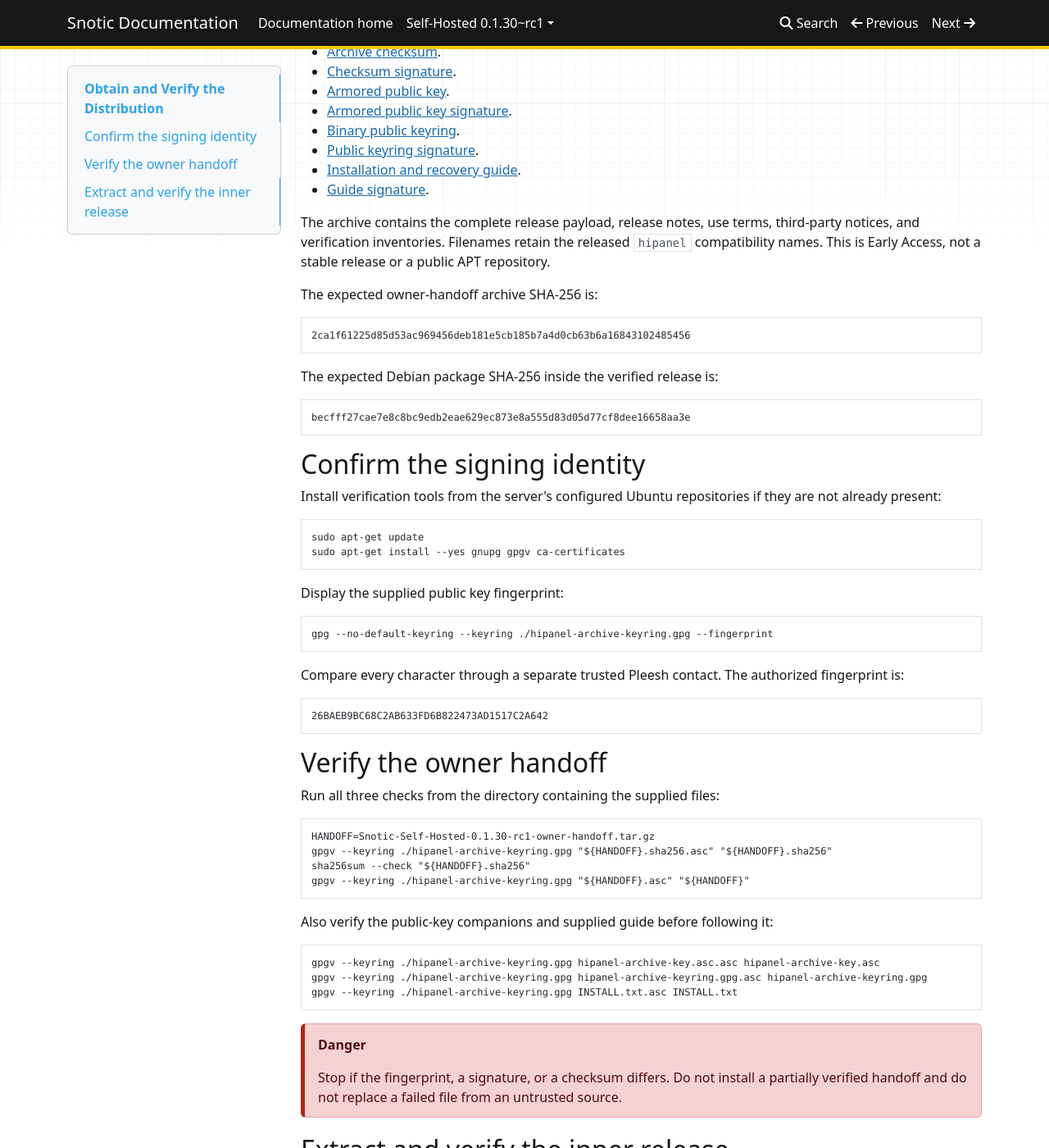
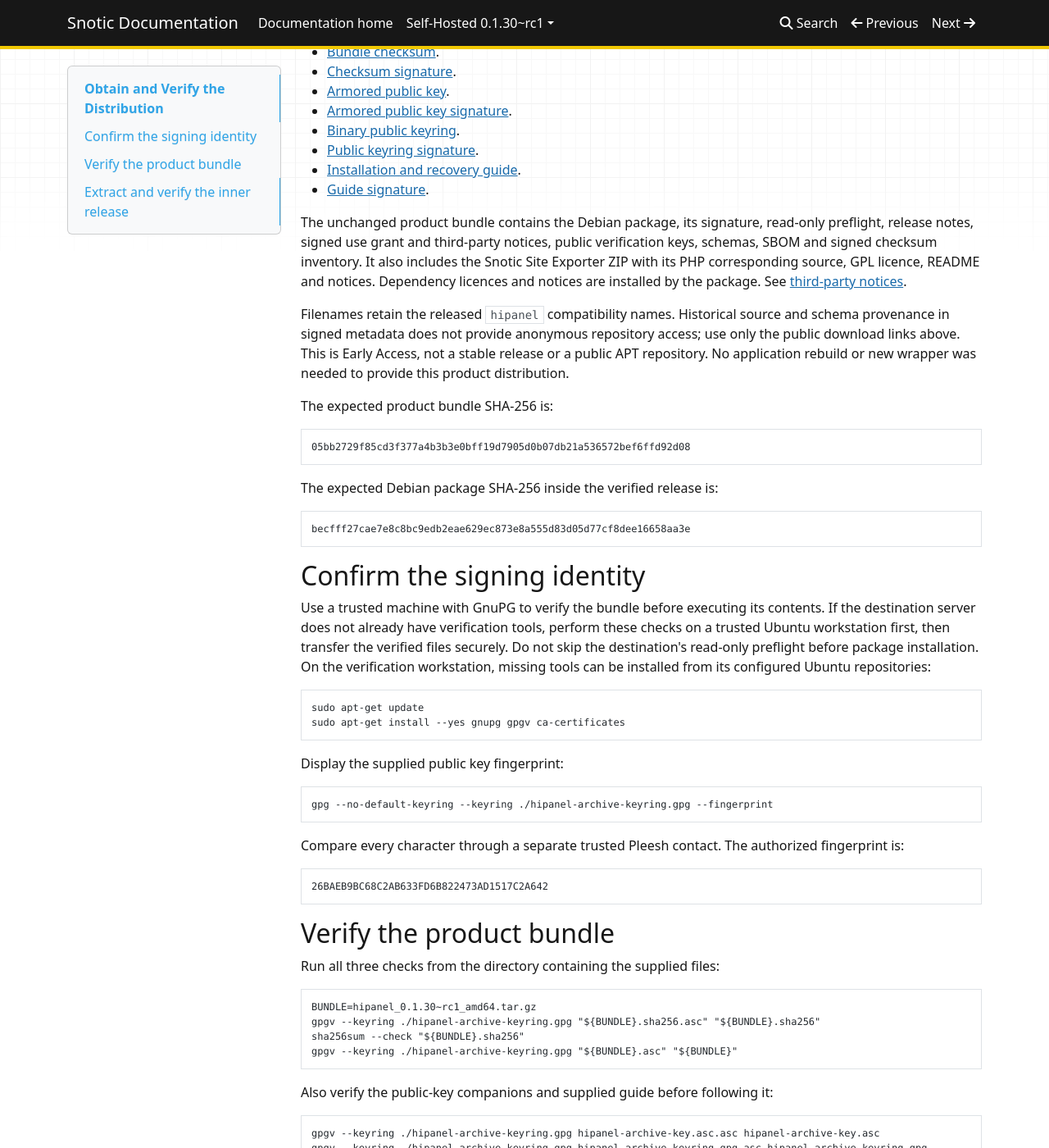
Before and after one commit to PLEESH/Snotic-Docs, an MkDocs documentation site: the page built from docs/self-hosted/0.1.30-rc1/obtain-and-verify.md, in a window 1280 px wide and 1400 px high, scrolled down 527 px. Shown: the whole window at 82% size. Built offline with MkDocs 1.6.1, drawn with Linux system fonts in a browser that asks for light colours; nearby versions of some CDN libraries; some of the changed text lies outside the part shown.

Commit message:
Select unchanged public product bundle and exclude custody artifacts

````diff
--- a/docs/self-hosted/0.1.30-rc1/obtain-and-verify.md
+++ b/docs/self-hosted/0.1.30-rc1/obtain-and-verify.md
@@ -2,7 +2,7 @@
 
 > **Version: Snotic Self-Hosted 0.1.30~rc1 | Status: Early Access**
 
-Download the ten unchanged release files from the
+Download the product bundle and its listed verification companions from the
 [Snotic Self-Hosted download page](https://packages.snotic.com/). No login,
 email address, recipient allowlist, or expiring download token is required.
 The page lists the exact size and SHA-256 of every file.
@@ -16,10 +16,10 @@ The page lists the exact size and SHA-256 of every file.
 
 Obtain these files together:
 
-- [Complete release archive](https://packages.snotic.com/self-hosted/0.1.30-rc1/Snotic-Self-Hosted-0.1.30-rc1-owner-handoff.tar.gz).
-- [Archive signature](https://packages.snotic.com/self-hosted/0.1.30-rc1/Snotic-Self-Hosted-0.1.30-rc1-owner-handoff.tar.gz.asc).
-- [Archive checksum](https://packages.snotic.com/self-hosted/0.1.30-rc1/Snotic-Self-Hosted-0.1.30-rc1-owner-handoff.tar.gz.sha256).
-- [Checksum signature](https://packages.snotic.com/self-hosted/0.1.30-rc1/Snotic-Self-Hosted-0.1.30-rc1-owner-handoff.tar.gz.sha256.asc).
+- [Complete product bundle](https://packages.snotic.com/self-hosted/0.1.30-rc1/hipanel_0.1.30~rc1_amd64.tar.gz).
+- [Bundle signature](https://packages.snotic.com/self-hosted/0.1.30-rc1/hipanel_0.1.30~rc1_amd64.tar.gz.asc).
+- [Bundle checksum](https://packages.snotic.com/self-hosted/0.1.30-rc1/hipanel_0.1.30~rc1_amd64.tar.gz.sha256).
+- [Checksum signature](https://packages.snotic.com/self-hosted/0.1.30-rc1/hipanel_0.1.30~rc1_amd64.tar.gz.sha256.asc).
 - [Armored public key](https://packages.snotic.com/self-hosted/0.1.30-rc1/hipanel-archive-key.asc).
 - [Armored public key signature](https://packages.snotic.com/self-hosted/0.1.30-rc1/hipanel-archive-key.asc.asc).
 - [Binary public keyring](https://packages.snotic.com/self-hosted/0.1.30-rc1/hipanel-archive-keyring.gpg).
@@ -27,15 +27,23 @@ Obtain these files together:
 - [Installation and recovery guide](https://packages.snotic.com/self-hosted/0.1.30-rc1/INSTALL.txt).
 - [Guide signature](https://packages.snotic.com/self-hosted/0.1.30-rc1/INSTALL.txt.asc).
 
-The archive contains the complete release payload, release notes, use terms,
-third-party notices, and verification inventories. Filenames retain the
-released `hipanel` compatibility names. This is Early Access, not a stable
-release or a public APT repository.
+The unchanged product bundle contains the Debian package, its signature,
+read-only preflight, release notes, signed use grant and third-party notices,
+public verification keys, schemas, SBOM and signed checksum inventory. It also
+includes the Snotic Site Exporter ZIP with its PHP corresponding source, GPL
+licence, README and notices. Dependency licences and notices are installed by
+the package. See [third-party notices](third-party-notices.md).
 
-The expected owner-handoff archive SHA-256 is:
+Filenames retain the released `hipanel` compatibility names. Historical source
+and schema provenance in signed metadata does not provide anonymous repository
+access; use only the public download links above. This is Early Access, not a
+stable release or a public APT repository. No application rebuild or new wrapper
+was needed to provide this product distribution.
+
+The expected product bundle SHA-256 is:
 
 ```text
-2ca1f61225d85d53ac969456deb181e5cb185b7a4d0cb63b6a16843102485456
+05bb2729f85cd3f377a4b3b3e0bff19d7905d0b07db21a536572bef6ffd92d08
 ```
 
 The expected Debian package SHA-256 inside the verified release is:
@@ -46,8 +54,12 @@ becfff27cae7e8c8bc9edb2eae629ec873e8a555d83d05d77cf8dee16658aa3e
 
 ## Confirm the signing identity
 
-Install verification tools from the server's configured Ubuntu repositories if
-they are not already present:
+Use a trusted machine with GnuPG to verify the bundle before executing its
+contents. If the destination server does not already have verification tools,
+perform these checks on a trusted Ubuntu workstation first, then transfer the
+verified files securely. Do not skip the destination's read-only preflight
+before package installation. On the verification workstation, missing tools
+can be installed from its configured Ubuntu repositories:
 
 ```shell
 sudo apt-get update
@@ -67,15 +79,15 @@ authorized fingerprint is:
 26BAEB9BC68C2AB633FD6B822473AD1517C2A642
 ```
 
-## Verify the owner handoff
+## Verify the product bundle
 
 Run all three checks from the directory containing the supplied files:
 
 ```shell
-HANDOFF=Snotic-Self-Hosted-0.1.30-rc1-owner-handoff.tar.gz
-gpgv --keyring ./hipanel-archive-keyring.gpg "${HANDOFF}.sha256.asc" "${HANDOFF}.sha256"
-sha256sum --check "${HANDOFF}.sha256"
-gpgv --keyring ./hipanel-archive-keyring.gpg "${HANDOFF}.asc" "${HANDOFF}"
+BUNDLE=hipanel_0.1.30~rc1_amd64.tar.gz
+gpgv --keyring ./hipanel-archive-keyring.gpg "${BUNDLE}.sha256.asc" "${BUNDLE}.sha256"
+sha256sum --check "${BUNDLE}.sha256"
+gpgv --keyring ./hipanel-archive-keyring.gpg "${BUNDLE}.asc" "${BUNDLE}"
 ```
 
 Also verify the public-key companions and supplied guide before following it:
@@ -88,20 +100,14 @@ gpgv --keyring ./hipanel-archive-keyring.gpg INSTALL.txt.asc INSTALL.txt
 
 !!! danger
     Stop if the fingerprint, a signature, or a checksum differs. Do not install
-    a partially verified handoff and do not replace a failed file from an
+    a partially verified distribution and do not replace a failed file from an
     untrusted source.
 
 ## Extract and verify the inner release
 
 ```shell
-mkdir Snotic-Self-Hosted-0.1.30-rc1-verified
-tar -C Snotic-Self-Hosted-0.1.30-rc1-verified -xzf "${HANDOFF}"
-cd Snotic-Self-Hosted-0.1.30-rc1-verified/Snotic-Self-Hosted-0.1.30-rc1/release-output
-gpgv --keyring ./hipanel-archive-keyring.gpg hipanel_0.1.30~rc1_amd64.tar.gz.sha256.asc hipanel_0.1.30~rc1_amd64.tar.gz.sha256
-sha256sum --check hipanel_0.1.30~rc1_amd64.tar.gz.sha256
-gpgv --keyring ./hipanel-archive-keyring.gpg hipanel_0.1.30~rc1_amd64.tar.gz.asc hipanel_0.1.30~rc1_amd64.tar.gz
 mkdir verified-release
-tar -C verified-release -xzf hipanel_0.1.30~rc1_amd64.tar.gz
+tar -C verified-release -xzf "${BUNDLE}"
 cd verified-release
 gpgv --keyring ./hipanel-archive-keyring.gpg SHA256SUMS.asc SHA256SUMS
 sha256sum --check SHA256SUMS
@@ -109,3 +115,7 @@ sha256sum --check SHA256SUMS
 
 The signed inventory must pass for every listed artifact. The package to install
 is `hipanel_0.1.30~rc1_amd64.deb` in `verified-release`.
+
+Proceed to the [read-only preflight and installation steps](install.md). No
+Pleesh AWS or GitHub credentials are required, and local encrypted backup and
+restore do not require S3.
````
Also changed, not shown: README.md (+9 -3 lines), docs/self-hosted/0.1.30-rc1/release-notes.md (+2 -2 lines), 4 other files.
